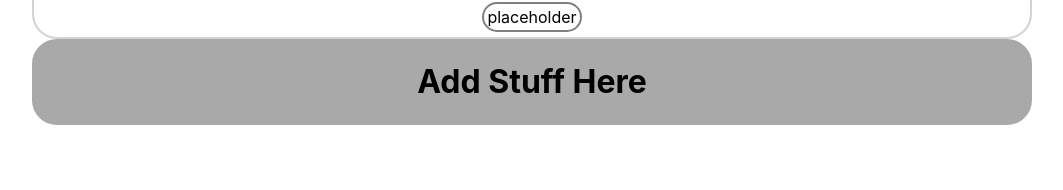
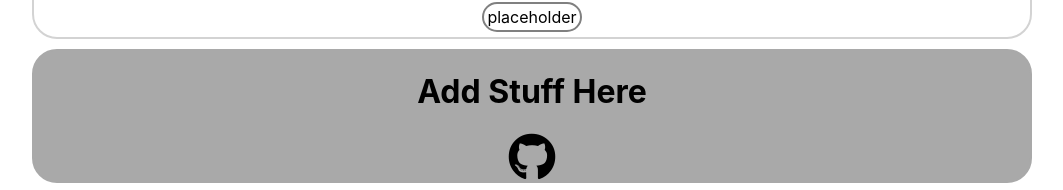
Before and after one commit to bomojowo/favourite-places-react, a React (Create React App) app: page / in a window 1280 px wide. Shown: the part 1875-2065 px from the top of the page, without its empty margins (108-1171 px from the left). Before the commit the page ends 2010 px from the top, so only its background shows below. Built offline with nearby package versions, Linux system fonts and the light colour scheme.

Commit message:
Added css for font awsome icon and added icon tag

```diff
--- a/src/App.css
+++ b/src/App.css
@@ -20,6 +20,7 @@ body {
   border: 2px solid lightgrey;
   border-radius: 25px;
   margin-top: 10px;
+  margin-bottom: 10px;
   border-collapse: separate;
   border-spacing: 15px, 10rem;
 }
@@ -41,3 +42,12 @@ body {
 h3 {
   text-decoration: underline;
 }
+
+.fab{
+  font-size: 3em;
+  color: black;
+}
+
+.fab:hover{
+  color: blue;
+}
--- a/src/App.tsx
+++ b/src/App.tsx
@@ -8,8 +8,10 @@ function App() {
     <div className="App">
       <header className="App-header">
         <h1 className="header-border">My Favourite Places </h1>
+
       </header>
       <main className="main-content">
+
         <Place
           placeTitle={"London Eye"}
           placePicture={
@@ -68,7 +70,9 @@ function App() {
         />
       </main>
       <footer className="footer-content">
-        <h1>Add Stuff Here</h1>
+        <h1> Add Stuff Here</h1>
+
+        <a href="https://github.com/bomojowo" rel="noreferrer" target="_blank"><i className="fab fa-github"></i></a>
       </footer>
     </div>
   );
```
